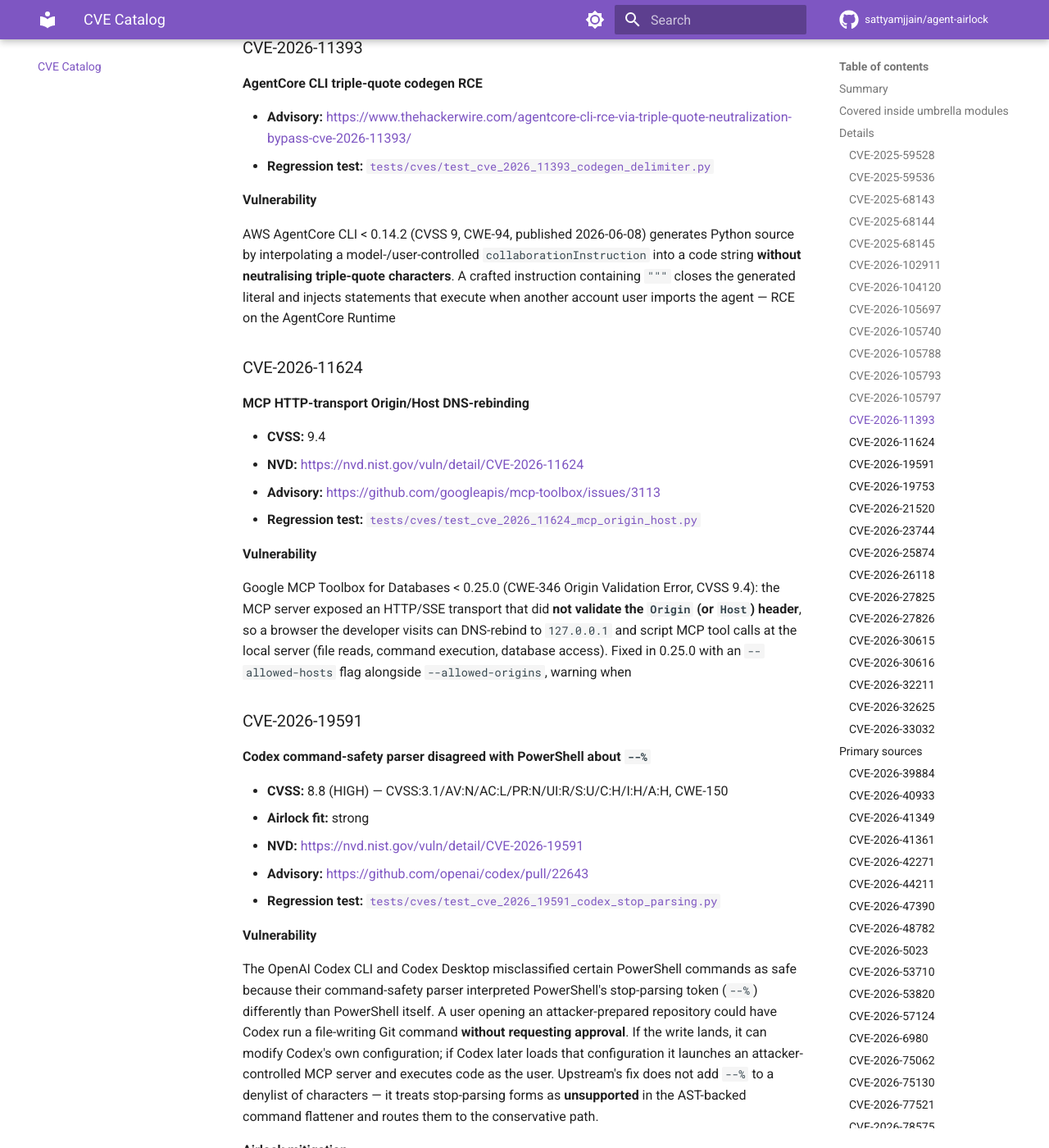
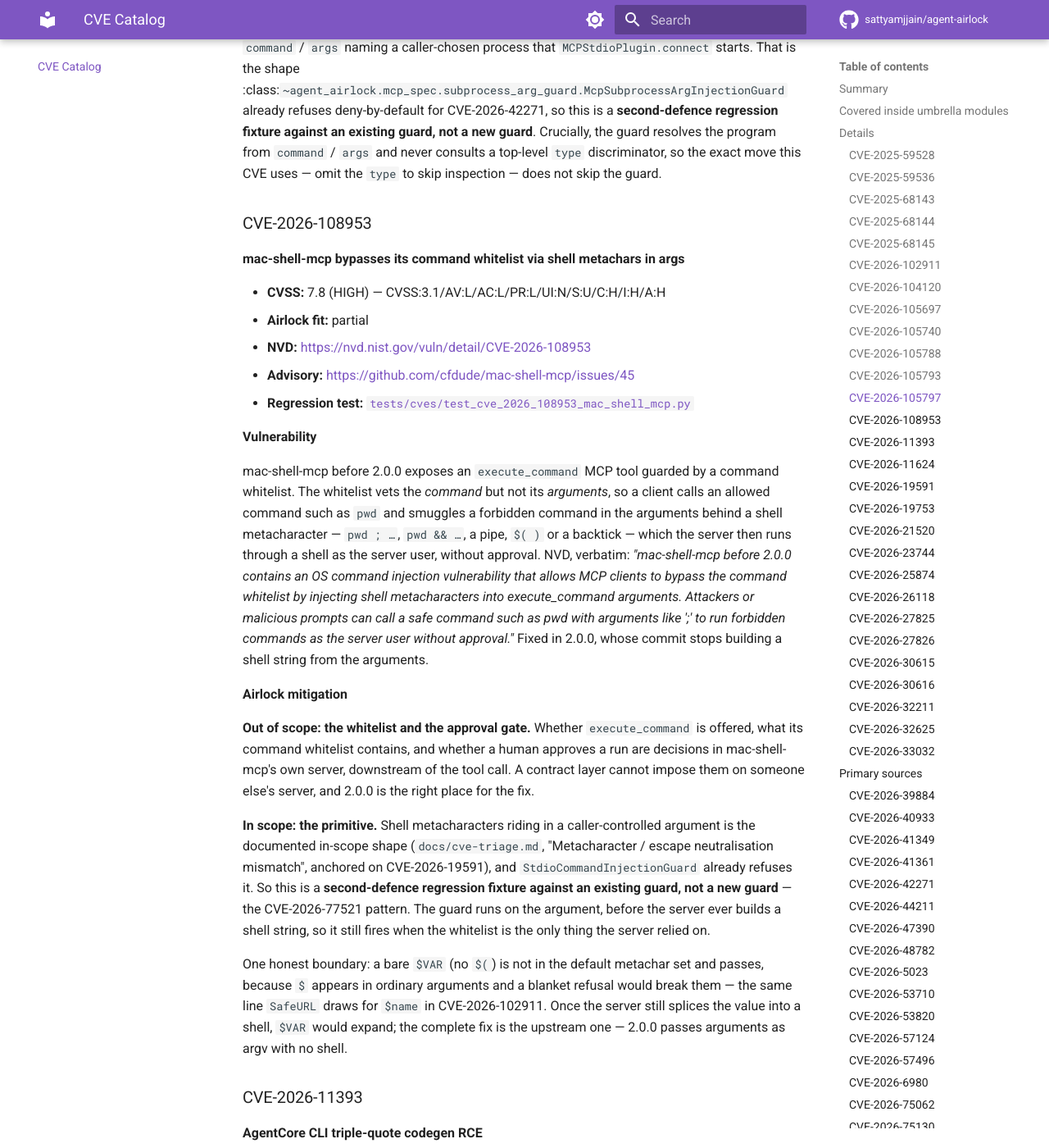
Before and after one commit to sattyamjjain/agent-airlock, an MkDocs documentation site: the page built from docs/cves/index.md, in a window 1280 px wide and 1400 px high, scrolled down 15467 px. Shown: the whole window at 82% size. Built offline with MkDocs 1.6.1 and Material for MkDocs 9.7.7, drawn with Linux system fonts in a browser that asks for light colours; comment, search, counter and statistics services are not loaded; some of the changed text lies outside the part shown.

Commit message:
test(cves): triage CVE-2026-57496 and CVE-2026-108953 (#346)
Two cve-response issues (#329, #317), both in scope per docs/cve-triage.md:
the dangerous value rides in a caller-supplied argument, so an existing
airlock primitive refuses it as a second defence. No new guard or preset.

CVE-2026-108953 (mac-shell-mcp, CWE-78, HIGH 7.8): shell metacharacters in
execute_command arguments bypass the command whitelist. StdioCommandInjectionGuard
already refuses the metachar payload (the CVE-2026-77521 pattern). Honest
boundary pinned: a bare $VAR passes, because it is not a $( ) form and $ is
ordinary in real arguments.
  NVD:      https://nvd.nist.gov/vuln/detail/CVE-2026-108953
  Advisory: https://github.com/cfdude/mac-shell-mcp/issues/45
  Fix:      https://github.com/cfdude/mac-shell-mcp/commit/932ce733cde07bb30b1f186303e6692dbb5d087a

CVE-2026-57496 (NetLicensing MCP, CWE-22, CRITICAL 9.6): a traversal segment in
the product_number argument redirects a REST path onto /token. SafePathValidator
refuses any product_number carrying `..`, including the ..%2F slash-encoded form.
Honest boundary pinned: a fully percent-encoded %2e%2e%2f is a URL-layer transform
a filesystem-path validator must not decode, so it passes; the complete fix is
the upstream path-segment validation in 0.1.8.
  NVD:      https://nvd.nist.gov/vuln/detail/CVE-2026-57496
  Advisory: https://github.com/Labs64/NetLicensing-MCP/security/advisories/GHSA-hxpf-9xvq-wph8
  Fix:      https://github.com/Labs64/NetLicensing-MCP/commit/b8fd0ea76d533202573eb24add9fb2fbd9331496

Regenerated docs/cves/index.md (49 CVE rows) and bumped the pinned counts to
57 regression modules / 51 CVE-numbered (tests/test_cve_catalog_gate.py, the
README ASI04 row, and .claude-plugin/marketplace.json).

CHANGELOG [Unreleased] is left as the placeholder on purpose: 0.10.25 is the
released version, so check_changelog's default drift gate (run by the docs job)
requires [Unreleased] to stay empty. The two changelog lines move into the
0.10.26 section at release time.

Co-authored-by: Claude Opus 4.8 <noreply@anthropic.com>

```diff
--- a/docs/cves/index.md
+++ b/docs/cves/index.md
@@ -45,6 +45,7 @@ catalog and the tests stay in lockstep.
 | [CVE-2026-105788](#cve-2026-105788) | Microsoft UFO mobile MCP type_text and launch_app injection | 8.8 (HIGH) — CVSS:3.1/AV:N/AC:L/PR:L/UI:N/S:U/C:H/I:H/A:H, CWE-78, CWE-88 | Partial |
 | [CVE-2026-105793](#cve-2026-105793) | Microsoft UFO mobile MCP press_key argument injection | 9.1 (CRITICAL) — CVSS:3.1/AV:N/AC:L/PR:L/UI:N/S:C/C:L/I:H/A:L, CWE-78 | Partial |
 | [CVE-2026-105797](#cve-2026-105797) | SimpleChat personal MCP plugin spawns an attacker-selected stdio process | 8.8 (HIGH) — CVSS:3.1/AV:N/AC:L/PR:L/UI:N/S:U/C:H/I:H/A:H, CWE-78, CWE-863 | Partial |
+| [CVE-2026-108953](#cve-2026-108953) | mac-shell-mcp bypasses its command whitelist via shell metachars in args | 7.8 (HIGH) — CVSS:3.1/AV:L/AC:L/PR:L/UI:N/S:U/C:H/I:H/A:H | Partial |
 | [CVE-2026-11393](#cve-2026-11393) | AgentCore CLI triple-quote codegen RCE | — | — |
 | [CVE-2026-11624](#cve-2026-11624) | MCP HTTP-transport Origin/Host DNS-rebinding | 9.4 | — |
 | [CVE-2026-19591](#cve-2026-19591) | Codex command-safety parser disagreed with PowerShell about `--%` | 8.8 (HIGH) — CVSS:3.1/AV:N/AC:L/PR:N/UI:R/S:U/C:H/I:H/A:H, CWE-150 | Strong |
@@ -72,6 +73,7 @@ catalog and the tests stay in lockstep.
 | [CVE-2026-53710](#cve-2026-53710) | ContextForge python_sandbox_server: RestrictedPython escape via raw ``getattr`` | 10.0 (CRITICAL) — CWE-94 + CWE-693 | Partial |
 | [CVE-2026-53820](#cve-2026-53820) | OpenClaw exec-denylist bypass at MCP loopback spawn | 6.9 | — |
 | [CVE-2026-57124](#cve-2026-57124) | PraisonAI UI /api/mcp/connect spawns caller-chosen local commands | 9.8 (CRITICAL) — CVSS:3.1/AV:N/AC:L/PR:N/UI:N/S:U/C:H/I:H/A:H, CWE-306 + CWE-78 | Partial |
+| [CVE-2026-57496](#cve-2026-57496) | NetLicensing MCP splices product_number into a REST path, no segment check | 9.6 (CRITICAL) — CVSS:3.1/AV:N/AC:L/PR:L/UI:N/S:C/C:H/I:H/A:N | Partial |
 | [CVE-2026-6980](#cve-2026-6980) | GitPilot-MCP repo_path injection | — | — |
 | [CVE-2026-75062](#cve-2026-75062) | Google langfun lf.query evaluates model-generated Python unsandboxed | 9.2 (CRITICAL) — CWE-95, CWE-1188 | Partial |
 | [CVE-2026-75130](#cve-2026-75130) | Upstash Context7 "ContextCrush" MCP instruction injection | 9.0 (Critical, CVSS v3.1; NVD also records 6.4 Medium under v4.0) | Strongest |
@@ -554,6 +556,55 @@ and never consults a top-level ``type`` discriminator, so the exact move this
 CVE uses — omit the ``type`` to skip inspection — does not skip the guard.
 
 <a id="cve-2026-105797"></a>
+
+### CVE-2026-108953
+
+**mac-shell-mcp bypasses its command whitelist via shell metachars in args**
+
+- **CVSS:** 7.8 (HIGH) — CVSS:3.1/AV:L/AC:L/PR:L/UI:N/S:U/C:H/I:H/A:H
+- **Airlock fit:** partial
+- **NVD:** [https://nvd.nist.gov/vuln/detail/CVE-2026-108953](https://nvd.nist.gov/vuln/detail/CVE-2026-108953)
+- **Advisory:** [https://github.com/cfdude/mac-shell-mcp/issues/45](https://github.com/cfdude/mac-shell-mcp/issues/45)
+- **Regression test:** [`tests/cves/test_cve_2026_108953_mac_shell_mcp.py`](https://github.com/sattyamjjain/agent-airlock/blob/main/tests/cves/test_cve_2026_108953_mac_shell_mcp.py)
+
+**Vulnerability**
+
+mac-shell-mcp before 2.0.0 exposes an ``execute_command`` MCP tool guarded by a
+command whitelist. The whitelist vets the *command* but not its *arguments*, so a
+client calls an allowed command such as ``pwd`` and smuggles a forbidden command in
+the arguments behind a shell metacharacter — ``pwd ; …``, ``pwd && …``, a pipe,
+``$( )`` or a backtick — which the server then runs through a shell as the server
+user, without approval. NVD, verbatim: *"mac-shell-mcp before 2.0.0 contains an OS
+command injection vulnerability that allows MCP clients to bypass the command
+whitelist by injecting shell metacharacters into execute_command arguments.
+Attackers or malicious prompts can call a safe command such as pwd with arguments
+like ';' to run forbidden commands as the server user without approval."* Fixed in
+2.0.0, whose commit stops building a shell string from the arguments.
+
+**Airlock mitigation**
+
+**Out of scope: the whitelist and the approval gate.** Whether ``execute_command``
+is offered, what its command whitelist contains, and whether a human approves a run
+are decisions in mac-shell-mcp's own server, downstream of the tool call. A contract
+layer cannot impose them on someone else's server, and 2.0.0 is the right place for
+the fix.
+
+**In scope: the primitive.** Shell metacharacters riding in a caller-controlled
+argument is the documented in-scope shape (``docs/cve-triage.md``, "Metacharacter /
+escape neutralisation mismatch", anchored on CVE-2026-19591), and
+``StdioCommandInjectionGuard`` already refuses it. So this is a **second-defence
+regression fixture against an existing guard, not a new guard** — the
+CVE-2026-77521 pattern. The guard runs on the argument, before the server ever
+builds a shell string, so it still fires when the whitelist is the only thing the
+server relied on.
+
+One honest boundary: a bare ``$VAR`` (no ``$(``) is not in the default metachar set
+and passes, because ``$`` appears in ordinary arguments and a blanket refusal would
+break them — the same line ``SafeURL`` draws for ``$name`` in CVE-2026-102911. Once
+the server still splices the value into a shell, ``$VAR`` would expand; the complete
+fix is the upstream one — 2.0.0 passes arguments as argv with no shell.
+
+<a id="cve-2026-108953"></a>
 
 ### CVE-2026-11393
 
@@ -1252,6 +1303,51 @@ argument itself.
 
 <a id="cve-2026-57124"></a>
 
+### CVE-2026-57496
+
+**NetLicensing MCP splices product_number into a REST path, no segment check**
+
+- **CVSS:** 9.6 (CRITICAL) — CVSS:3.1/AV:N/AC:L/PR:L/UI:N/S:C/C:H/I:H/A:N
+- **Airlock fit:** partial
+- **NVD:** [https://nvd.nist.gov/vuln/detail/CVE-2026-57496](https://nvd.nist.gov/vuln/detail/CVE-2026-57496)
+- **Advisory:** [https://github.com/Labs64/NetLicensing-MCP/security/advisories/GHSA-hxpf-9xvq-wph8](https://github.com/Labs64/NetLicensing-MCP/security/advisories/GHSA-hxpf-9xvq-wph8)
+- **Regression test:** [`tests/cves/test_cve_2026_57496_netlicensing_product_path.py`](https://github.com/sattyamjjain/agent-airlock/blob/main/tests/cves/test_cve_2026_57496_netlicensing_product_path.py)
+
+**Vulnerability**
+
+NetLicensing MCP Server (Labs64) before 0.1.8: ``netlicensing_get_product`` passes
+the caller-controlled ``product_number`` into a REST path (consumed by ``nl_get()``)
+without path-segment validation. A traversal segment normalizes the intended product
+path onto the ``/token`` endpoint, whose response is serialized through ``_wrap_json``
+instead of ``_wrap_json_token_read`` — bypassing ``redact_token_read()`` and leaking
+plaintext APIKEY ``number`` and SHOP ``shopURL`` token values. A non-administrative
+API key can thereby recover an administrative token. Fixed in 0.1.8.
+
+**Airlock mitigation**
+
+The traversal rides in the ``product_number`` argument — the seam this library sits
+on — so ``SafePathValidator``, the same primitive that answers the git_init
+traversal (CVE-2025-68143), refuses any ``product_number`` carrying a ``..`` segment
+before it can be interpolated into the REST path and normalized onto ``/token``. Its
+pre-resolution check is a substring test, so the ``..%2F`` slash-encoded form is
+refused too.
+
+Two honest boundaries, both because the argument is a **URL** path segment, not a
+filesystem path, and no URL-path-segment guard exists — by design, a filesystem-path
+validator must not URL-decode, or it would reject legitimate filenames containing a
+literal ``%``:
+
+- A **fully** percent-encoded segment (``%2e%2e%2f``) carries no literal ``..`` and
+  passes; whether it then traverses depends on the downstream HTTP layer, which is
+  out of a filesystem-path validator's reach. ``TestScopeBoundary`` pins it.
+- The redaction bypass itself (``_wrap_json`` vs ``_wrap_json_token_read``) is
+  server-side and structurally invisible here.
+
+The complete fix is the upstream path-segment validation in 0.1.8. This is a
+second-defence regression fixture against an existing primitive, not a new guard.
+
+<a id="cve-2026-57496"></a>
+
 ### CVE-2026-6980
 
 **GitPilot-MCP repo_path injection**
```
Also changed, not shown: README.md (+1 -1 lines), 4 other files.
